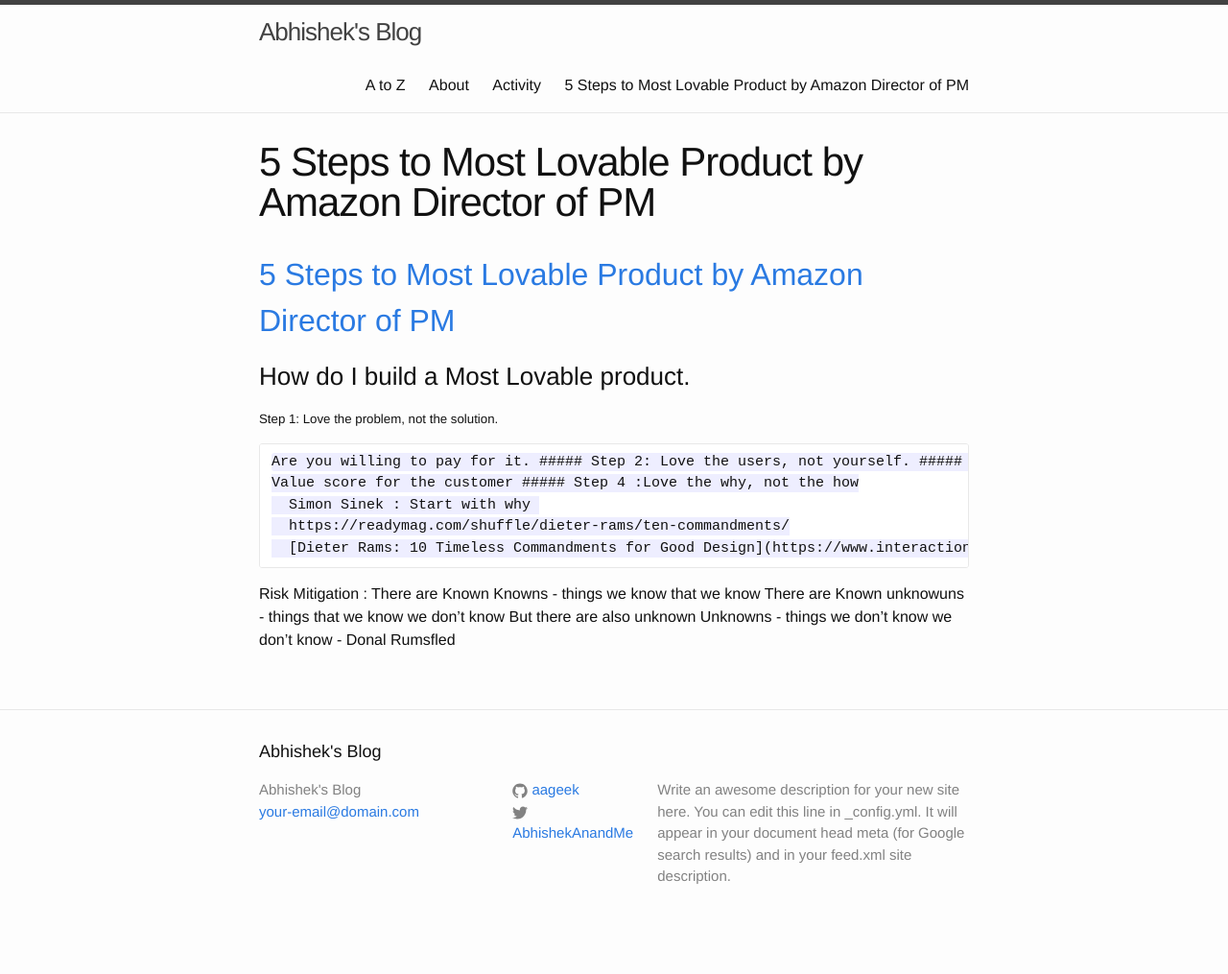
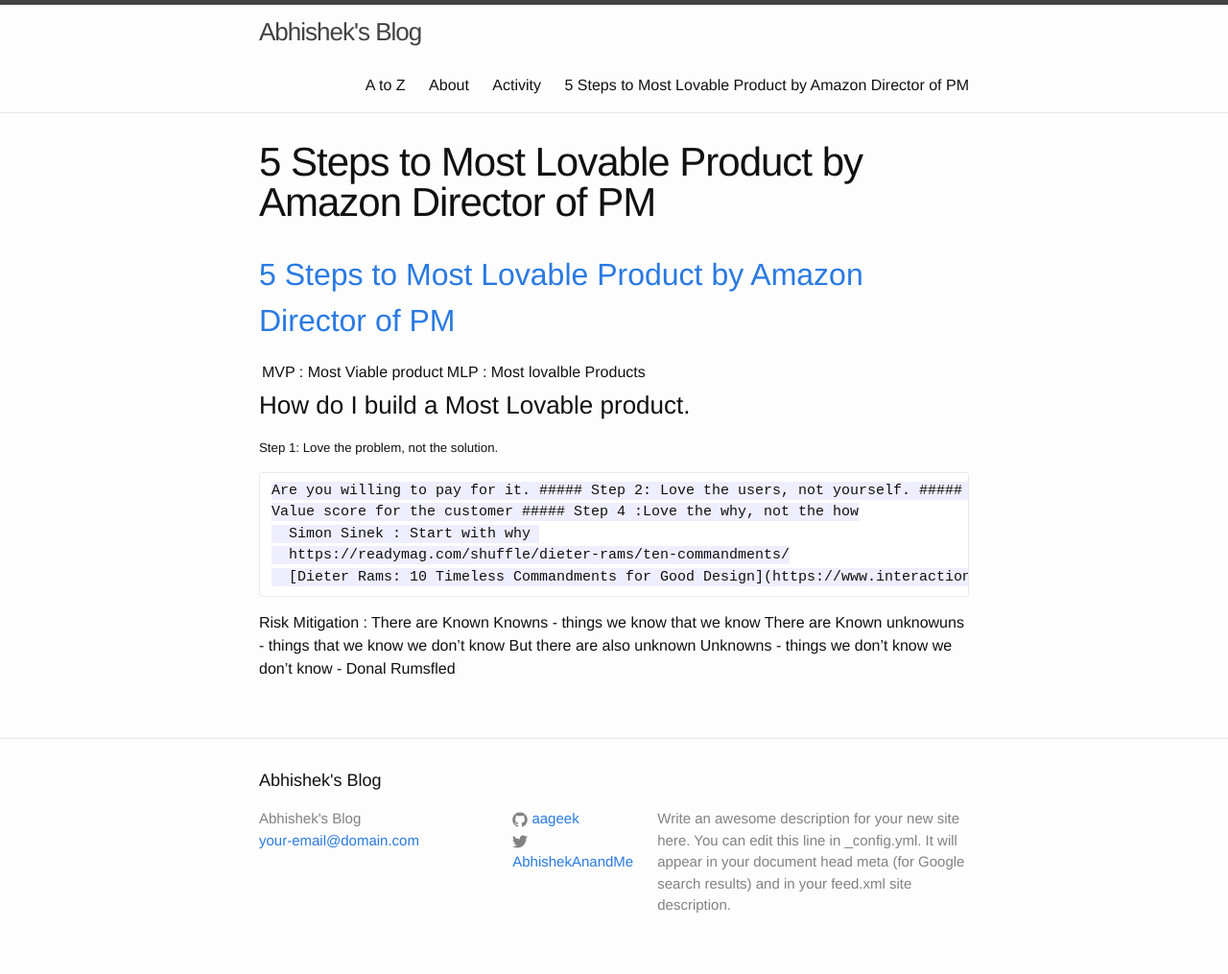
Before and after one commit to aageek/aageek.github.io, a Jekyll site: the page built from pm.md, in a window 1280 px wide. Shown: the whole page at 96% size. Built offline with Jekyll 4.4.1, drawn with Linux system fonts in a browser that asks for light colours; our own code applies the rules of GitHub Pages for plain Markdown files; before the commit the page ends 985 px from its top, so only the background shows below that.

Commit message:
Update pm.md

```diff
--- a/pm.md
+++ b/pm.md
@@ -1,4 +1,7 @@
 ## [5 Steps to Most Lovable Product by Amazon Director of PM](https://www.youtube.com/watch?v=JqTbn8iMfes)
+
+MVP  : Most Viable product  | MLP : Most lovalble Products
+
 ### How do I build a Most Lovable product.
 ##### Step 1: Love the problem, not the solution.
     Are you willing to pay for it.
```
